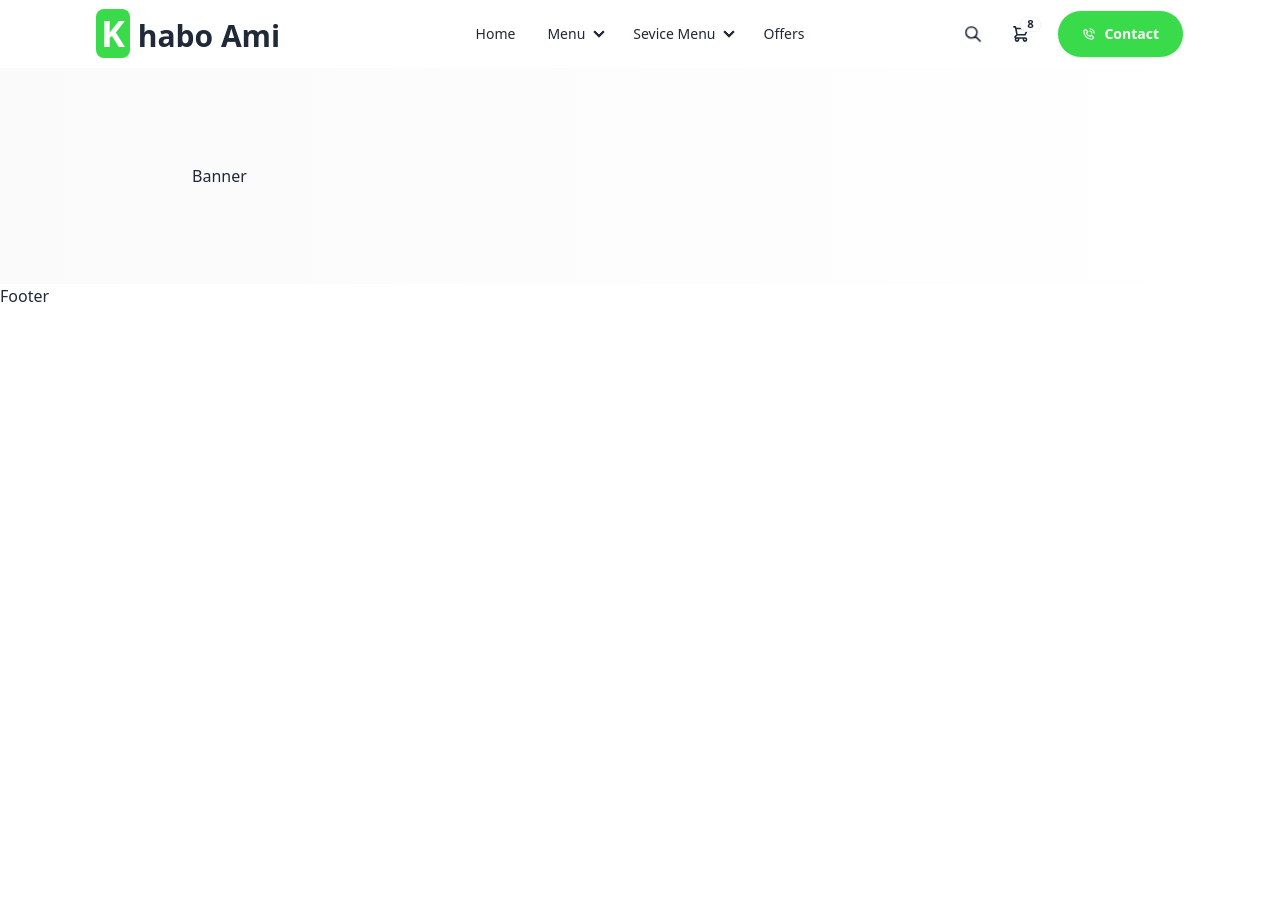
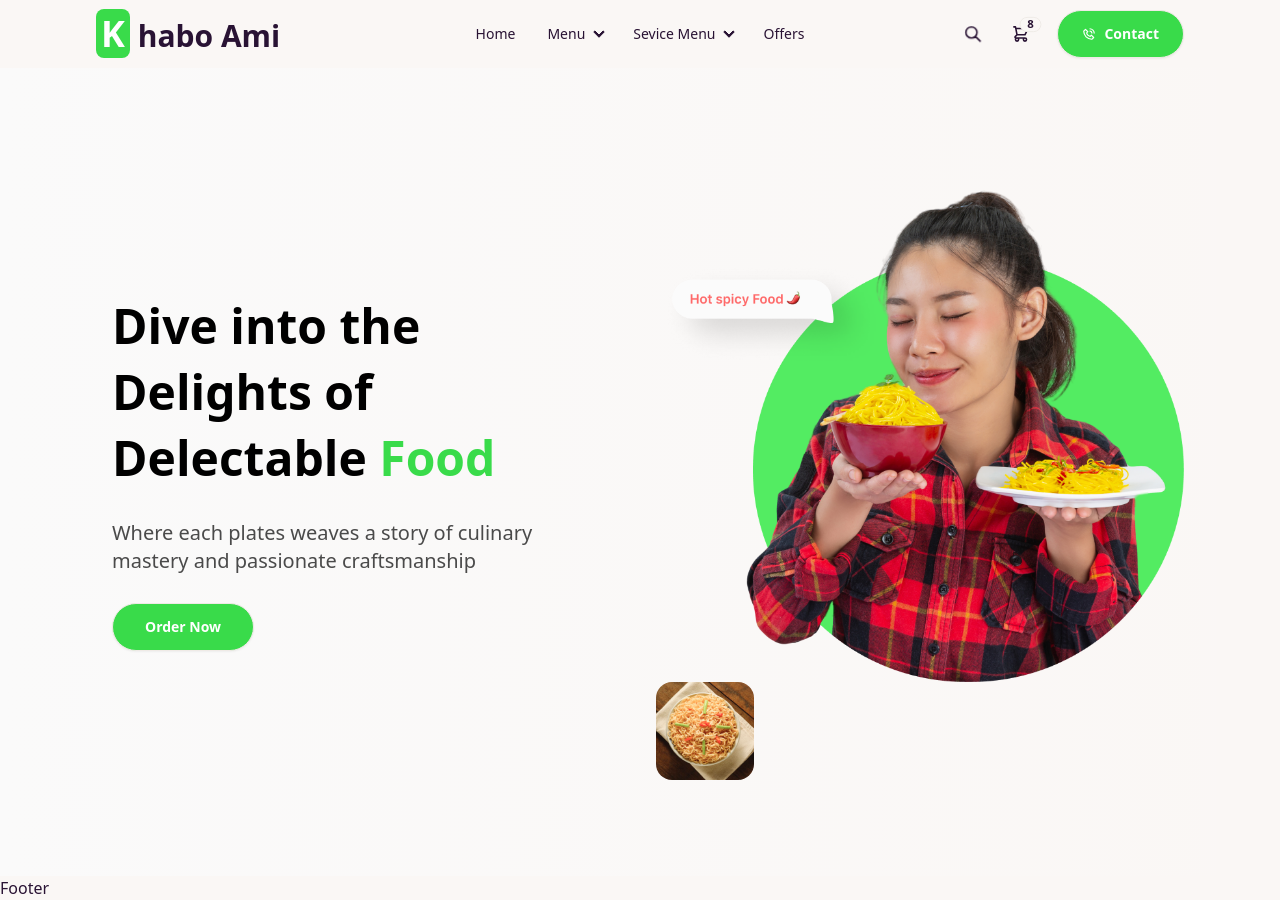
Before and after one commit to Akib-Raihan-4/Food-App-MERN, a React (Vite) app in the folder khabo-ami/: page / in a window 1280 px wide. Before the commit the page ends 800 px from the top, so only its background shows below. Built offline with nearby package versions, Linux system fonts and the light colour scheme.

Commit message:
Left side of banner is done

```diff
--- a/khabo-ami/index.html
+++ b/khabo-ami/index.html
@@ -1,10 +1,10 @@
 <!doctype html>
-<html data-theme="light" lang="en">
+<html data-theme="cupcake" lang="en">
   <head>
     <meta charset="UTF-8" />
     <link rel="icon" type="image/svg+xml" href="/vite.svg" />
     <meta name="viewport" content="width=device-width, initial-scale=1.0" />
-    <title>Vite + React</title>
+    <title>KhaBo Ami</title>
   </head>
   <body>
     <div id="root"></div>
--- a/khabo-ami/src/components/Banner.jsx
+++ b/khabo-ami/src/components/Banner.jsx
@@ -1,11 +1,37 @@
-import React from 'react'
+import React from "react";
+import bannerImg from "/home/banner.png";
+import bFood1Img from "/home/b-food1.png";
 
 const Banner = () => {
   return (
-    <div className='section-container bg-gradient-to-r from-[#FAFAFA] from-0% to [#FCFCFC] to-100%'>
-      <div className='p-24'>Banner</div>
+    <div className="section-container bg-gradient-to-r from-[#FAFAFA] from-0% to [#FCFCFC] to-100%">
+      <div className="py-24 flex flex-col md:flex-row justify-between items-center gap-8">
+        {/* Texts side */}
+        <div className="md:w-1/2 space-y-7 px-4">
+          <h2 className="md:text-5xl text-4xl font-bold md:leading-snug text-black">
+            Dive into the Delights of Delectable{" "}
+            <span className="text-green">Food</span>
+          </h2>
+          <p className="text-xl text-[#4A4A4A]">
+            Where each plates weaves a story of culinary mastery and passionate
+            craftsmanship
+          </p>
+          <button className="btn bg-green rounded-full px-8 py-3 text-white font-semibold ">
+            Order Now
+          </button>
+        </div>
+        {/* Image Side */}
+        <div className="md:w-1/2">
+          <img src={bannerImg} alt="" />
+          <div>
+            <div>
+              <img src={bFood1Img} alt="" className="rounded-2xl"/>
+            </div>
+          </div>
+        </div>
+      </div>
     </div>
-  )
-}
+  );
+};
 
-export default Banner
+export default Banner;
--- a/khabo-ami/src/components/Navbar.jsx
+++ b/khabo-ami/src/components/Navbar.jsx
@@ -73,6 +73,7 @@ const Navbar = () => {
               {navItems}
             </ul>
           </div>
+          {/* Logo  */}
           <a href="/">
             {/* <img src={logo} alt="" className="h-[5em] w-[6em]" /> */}
             <span className="text-white font-extrabold bg-green px-[5px]  rounded-lg text-2xl  lg:text-4xl">K</span>
```
Also changed, not shown: khabo-ami/public/home/b-food1.png (added), khabo-ami/public/home/banner.png (added).
